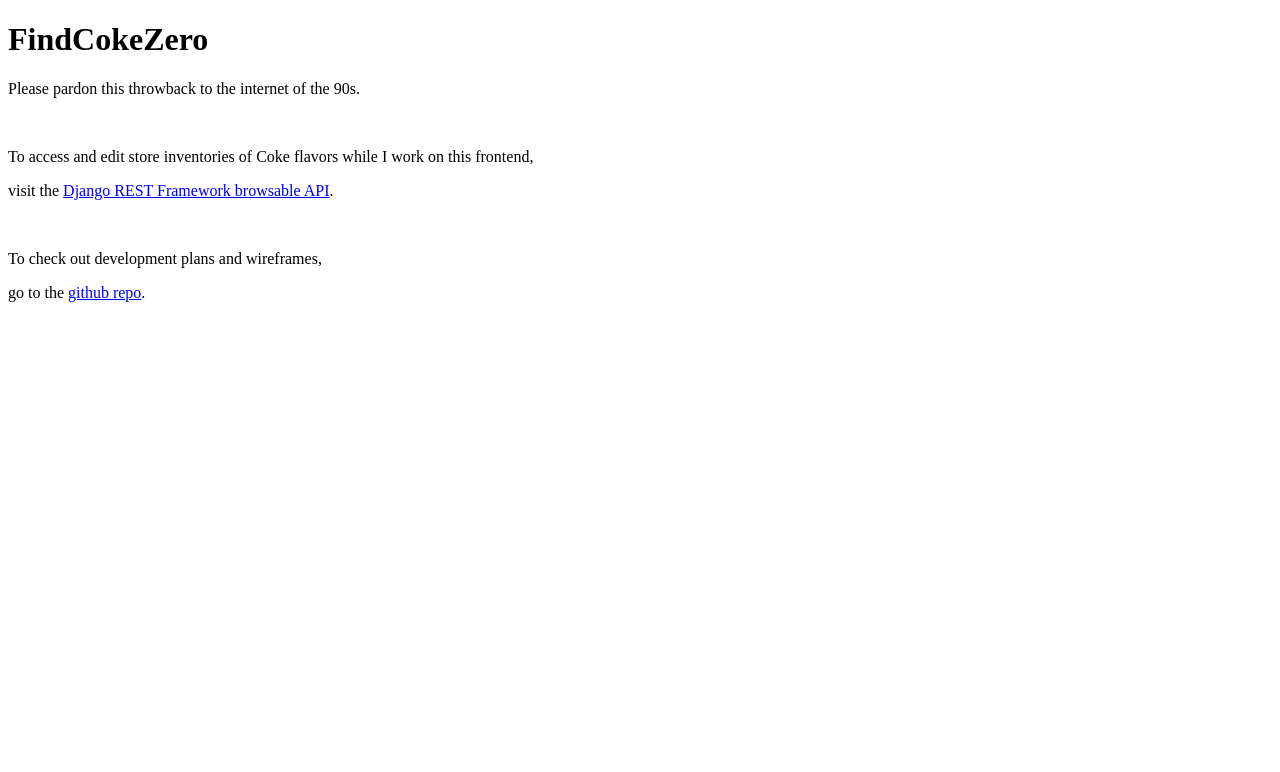
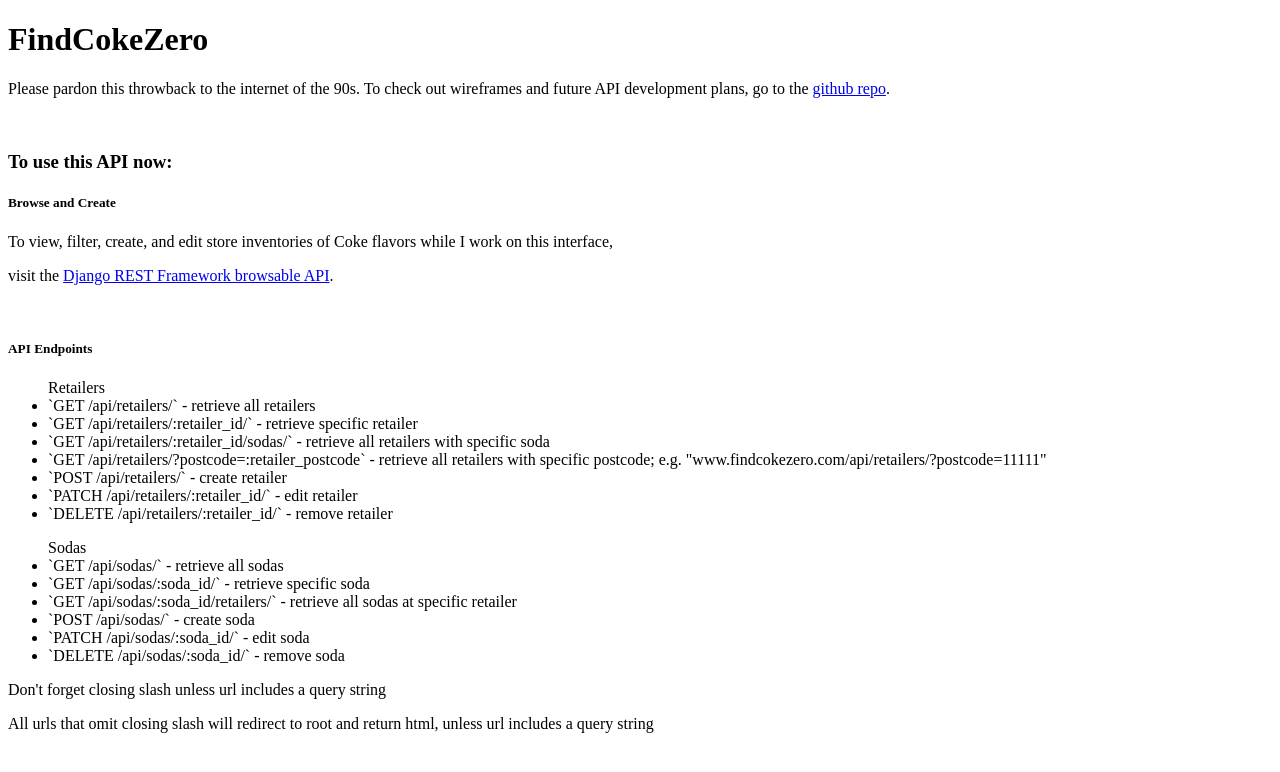
Before and after one commit to chrisbrickey/findcokezero, a Django app: page / in a window 1280 px wide. Shown: the top 772 px of the page. Run offline with Django 3.2, Linux system fonts and the light colour scheme.

Commit message:
add api endpoint content to index.html

```diff
--- a/app1_findcokezero/templates/index.html
+++ b/app1_findcokezero/templates/index.html
@@ -10,18 +10,60 @@
 
     <body>
         <h1>FindCokeZero</h1>
+
         <div>
-            <p>Please pardon this throwback to the internet of the 90s.<p/>
-            </br>
-            <p>To access and edit store inventories of Coke flavors while I work on this frontend, </p>
+            <p>Please pardon this throwback to the internet of the 90s. To check out wireframes and future API development plans, go to the
+                  <a href="https://github.com/chrisbrickey/findcokezero" target="_blank">github repo</a>.
+            </p>
+
+        </div>
+
+        </br>
+
+        <div>
+            <h3>To use this API now:</h3>
+
+            <h5>Browse and Create</h5>
+
+            <p>To view, filter, create, and edit store inventories of Coke flavors while I work on this interface, </p>
             <p> visit the
                 <a href="https://www.findcokezero.com/api/" target="_blank">Django REST Framework browsable API</a>.
             </p>
+
             </br>
-            <p>To check out development plans and wireframes, </p>
-            <p> go to the
-                <a href="https://github.com/chrisbrickey/findcokezero" target="_blank">github repo</a>.
-            </p>
+
+            <div>
+                <h5>API Endpoints</h5>
+
+                <div>
+
+                    <ul>Retailers
+                        <li>`GET /api/retailers/` - retrieve all retailers</li>
+                        <li>`GET /api/retailers/:retailer_id/` - retrieve specific retailer</li>
+                        <li>`GET /api/retailers/:retailer_id/sodas/` - retrieve all retailers with specific soda</li>
+                        <li>`GET /api/retailers/?postcode=:retailer_postcode` - retrieve all retailers with specific postcode; e.g. "www.findcokezero.com/api/retailers/?postcode=11111"</li>
+                        <li>`POST /api/retailers/` - create retailer</li>
+                        <li>`PATCH /api/retailers/:retailer_id/` - edit retailer</li>
+                        <li>`DELETE /api/retailers/:retailer_id/` - remove retailer</li>
+                    </ul>
+
+                    <ul>Sodas
+                        <li>`GET /api/sodas/` - retrieve all sodas</li>
+                        <li>`GET /api/sodas/:soda_id/` - retrieve specific soda</li>
+                        <li>`GET /api/sodas/:soda_id/retailers/` - retrieve all sodas at specific retailer</li>
+                        <li>`POST /api/sodas/` - create soda</li>
+                        <li>`PATCH /api/sodas/:soda_id/` - edit soda</li>
+                        <li>`DELETE /api/sodas/:soda_id/` - remove soda</li>
+                    </ul>
+
+                    </p>Don't forget closing slash unless url includes a query string</p>
+                    <p>All urls that omit closing slash will redirect to root and return html, unless url includes a query string</p>
+
+                </div>
+            </div>
+
         </div>
+
+
     </body>
 </html>
```
